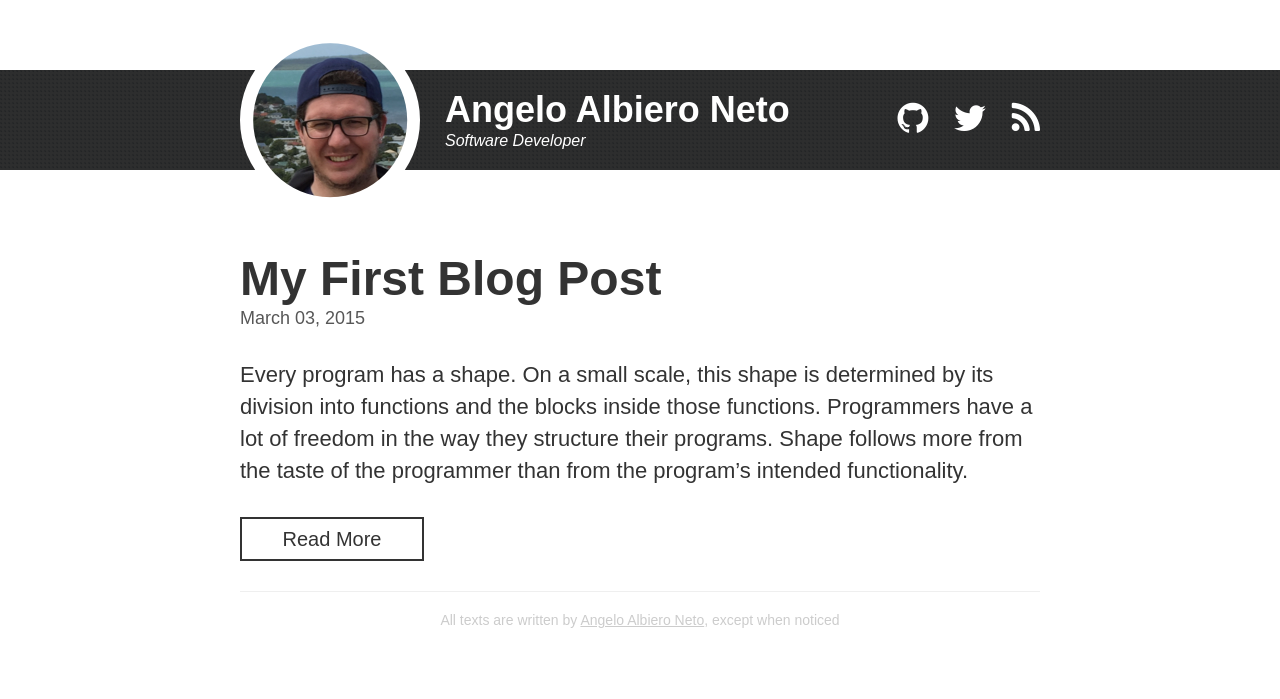
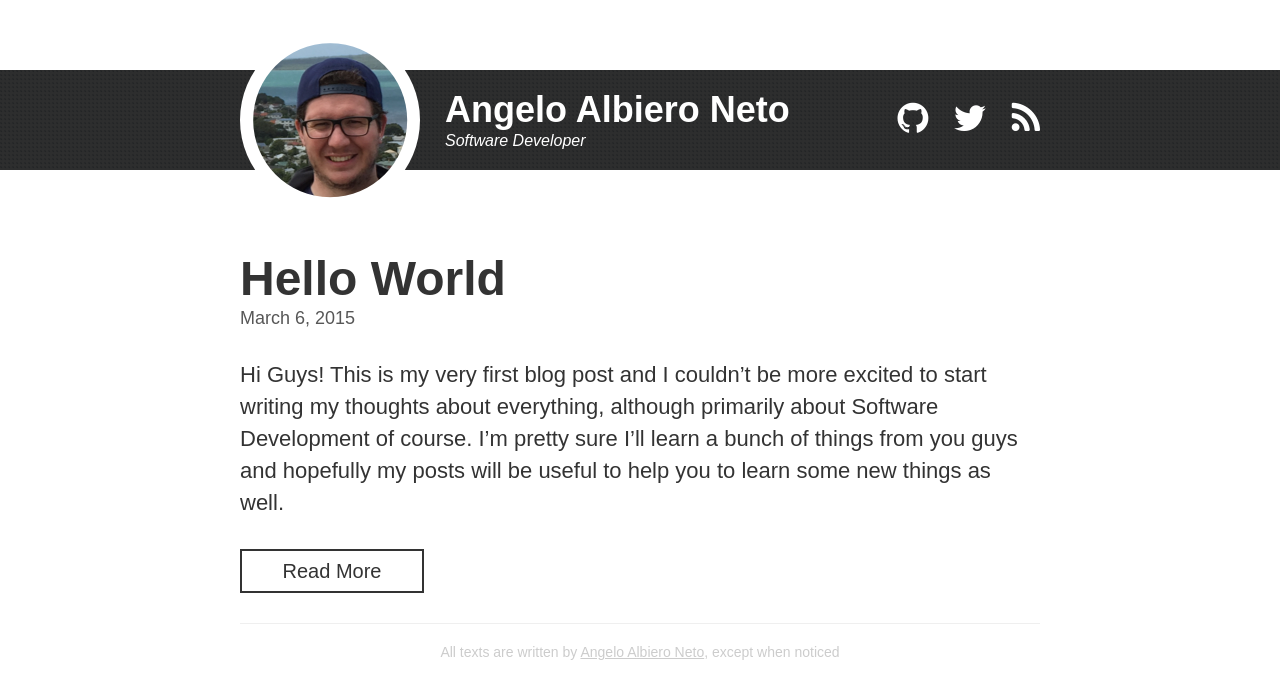
Before and after one commit to albiere/albiere.github.com, a Jekyll site: the page built from index.html, in a window 1280 px wide. Shown: the top 699 px of the page. Built offline with Jekyll 4.4.1, drawn with Linux system fonts in a browser that asks for light colours; nearby versions of some CDN libraries.

Commit message:
Write first real post. Add target=_blank for list of links

```diff
--- a/_layouts/post.html
+++ b/_layouts/post.html
@@ -5,7 +5,7 @@
 <article class="article no-separator">
   <header class="header-article">
     <h1>{{ page.title }}</h1>
-    <time datetime="{{ page.date | date: "%Y-%m-%d"}}">{{ page.date | date: "%B %d, %Y"}}</time>
+    <time datetime="{{ page.date | date: "%Y-%m-%d"}}">{{ page.date | date: "%B %-d, %Y"}}</time>
   </header>
 
   <div class="content-article">
@@ -17,7 +17,7 @@
     <h1 class="heading-2">Links</h1>
     <ul>
       {% for link in page.links %}
-      <li><a href="{{ link }}">{{ link }}</a></li>
+      <li><a href="{{ link }}" target="_blank">{{ link }}</a></li>
       {% endfor %}
     </ul>
   </section>
--- a/_posts/2015-03-03-welcome-to-jekyll.markdown
+++ /dev/null
@@ -1,41 +0,0 @@
----
-
-layout: post
-title:  "My First Blog Post"
-date:   2015-03-03 14:25:25
-links:  ['http://albiere.com/correios-support-active-shipping', 'http://blog.fallingsnow.net/2014/11/09/on-portable-computation', 'http://anti-pattern.com/testing-activerecord-transactions-the-right-way']
-
----
-Every program has a shape. On a small scale, this shape is determined by its division into functions and the blocks inside those functions. Programmers have a lot of freedom in the way they structure their programs. Shape follows more from the taste of the programmer than from the program’s intended functionality.
-
-You may have heard of static-site generators before. A static-site generator simply takes your pre-compiled (and pre-processed) languages like Haml, Jade, Sass, LESS, Stylus, CoffeeScript, and others, and compiles them into the equivalent language that is understood by the browser; HTML, CSS.
-
-Programmers have a lot of freedom in the way they structure their programs.
-
-{% highlight ruby %}
-def print_hi(name)
-  puts "Hi, #{name}"
-end
-print_hi('Tom')
-#=> prints 'Hi, Tom' to STDOUT.
-
-def say_hi()
-  puts "Hi!"
-end
-say_hi()
-#=> prints 'Hi!' to STDOUT.
-{% endhighlight %}
-
-Lorem ipsum dolor sit amet, consectetur adipiscing elit. Phasellus imperdiet dictum quam, vestibulum elementum lectus tincidunt ut. Phasellus pretium consectetur tellus at tincidunt. Praesent euismod eget dolor vel fermentum. Nulla eget elit a orci pellentesque malesuada sit amet sit amet nisl.
-
-> DONEC ultrices LOREM ODIO, ET PHARETRA DOLOR CURSUS AC. PELLENTESQUE MET US LOREM, DIGNISSIM IN SUSCIPIT AT.
-
-Suspendisse efficitur sapien vel lacus porta aliquam. Cras ultrices elit porta nisi rutrum, in pretium diam placerat. Quisque ex orci, facilisis quis metus eu, tristique rutrum dolor. Nam faucibus nibh velit, id commodo ipsum eleifend quis.
-
-## How To Install
-
-You may have heard of static-site generators before. A static-site generator simply takes your pre-compiled (and pre-processed) languages like Haml, Jade, Sass, LESS, Stylus, CoffeeScript, and others, and compiles them into the equivalent language that is understood by the browser; HTML, CSS.
-
-[jekyll]:      http://jekyllrb.com
-[jekyll-gh]:   https://github.com/jekyll/jekyll
-[jekyll-help]: https://github.com/jekyll/jekyll-help
--- /dev/null
+++ b/_posts/2015-03-06-hello-world.markdown
@@ -0,0 +1,16 @@
+---
+
+layout: post
+title:  "Hello World"
+date:   2015-03-06 15:15:00+12:00
+links: ['http://jekyllrb.com', 'http://github.com', 'http://jekyllrb.com/docs/home']
+
+---
+
+Hi Guys! This is my very first blog post and I couldn’t be more excited to start writing my thoughts about everything, although primarily about Software Development of course. I’m pretty sure I’ll learn a bunch of things from you guys and hopefully my posts will be useful to help you to learn some new things as well.
+
+If you just ran into this post and want to know a bit more about me, jump into my <a href="/about">About Myself</a> page and you’ll figure out.
+
+For those who wish to know about how I built this blog, it’s a simply static HTML, using <a href="http://jekyllrb.com" target="_blank">Jekyll</a>, hosted on <a href="http://github.com" target="_blank">Github</a> and it totally rocks! Basically it’s a static site generator written in Ruby that takes the content, render it using Markdown and Liquid templates and finally generate your production-ready static website. I’m not going to explain step by step how to setup your own jekyll website because it’s really simple. You can start by reading the documentation <a href="http://jekyllrb.com/docs/home" target="_blank">here</a>.
+
+I think that’s all for my first post. I’ll try to keep a frequency of at least 1 post per week. I hope you guys enjoy it! See ya!
--- a/index.html
+++ b/index.html
@@ -8,7 +8,7 @@
   <article class="article">
     <header class="header-article">
       <h1>{{ post.title }}</h1>
-      <time datetime="{{ post.date | date: "%Y-%m-%d"}}">{{ post.date | date: "%B %d, %Y"}}</time>
+      <time datetime="{{ post.date | date: "%Y-%m-%d"}}">{{ post.date | date: "%B %-d, %Y"}}</time>
     </header>
 
     <div class="content-article">
```
